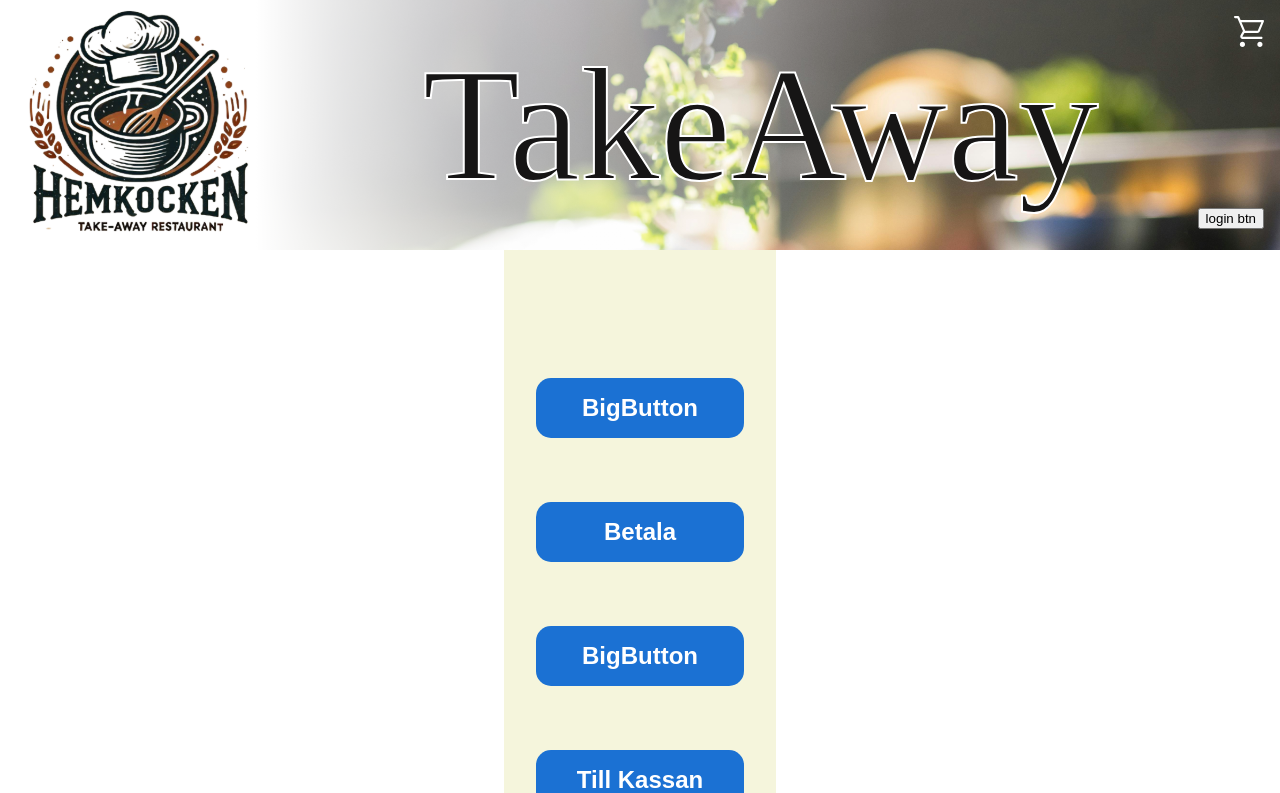
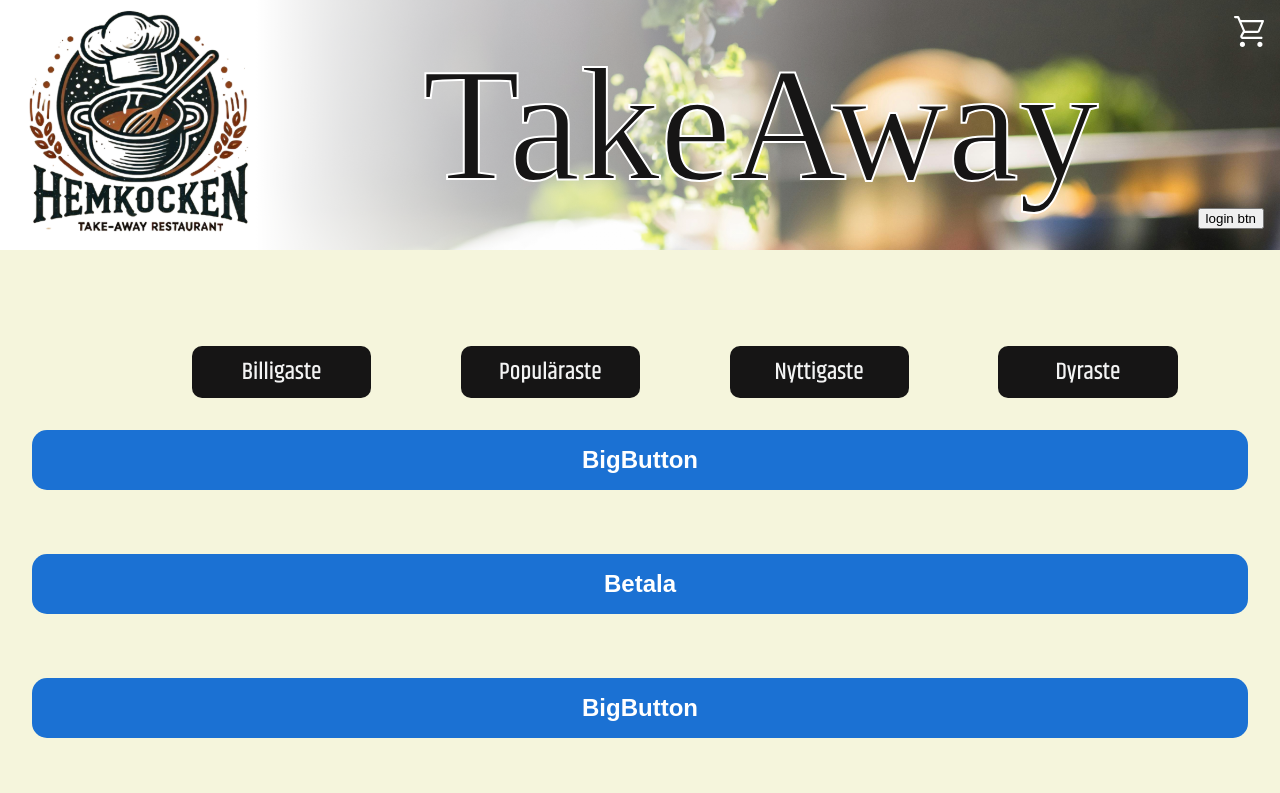
Before and after one commit to Lennstorm/bionicFullstack, a React (Vite) app in the folder bionicFrontend/: page /test in a window 1280 px wide. Shown: the top 793 px of the page. Built offline with nearby package versions, Linux system fonts and the light colour scheme; a web font is replaced by a local one.

Commit message:
sorteringsknappar klara

```diff
--- /dev/null
+++ b/bionicFrontend/src/components/MenuSortComponent.tsx
@@ -0,0 +1,51 @@
+import './styles/menuSortComponent.css';
+
+//    När denna importeras och används i menykomponenten behöver den läsas in så här tror jag:
+/*
+return (
+    <div>
+        <MenuSortComponent
+            onSortByCheapest={sortByCheapest}
+            onSortByPopular={sortByPopular}
+            onSortByHealthiest={sortByHealthiest}
+            onSortByMostExpensive={sortByMostExpensive}
+        />
+        <Menu items={menuItems} />
+    </div>
+ */
+//      Ta bort denna kommentar senare!!!!!
+
+interface MenuSortProps {
+    onSortByCheapest: () => void;
+    onSortByPopular: () => void;
+    onSortByHealthiest: () => void;
+    onSortByMostExpensive: () => void;
+}
+
+const MenuSortComponent = ({
+    onSortByCheapest,
+    onSortByPopular,
+    onSortByHealthiest,
+    onSortByMostExpensive,
+}: MenuSortProps) => {
+    return (
+        <nav className='menu-sort'>
+            <button className='menu-sort--btn' onClick={onSortByCheapest}>Billigaste</button>
+            <button className='menu-sort--btn' onClick={onSortByPopular}>Populäraste</button>
+            <button className='menu-sort--btn' onClick={onSortByHealthiest}>Nyttigaste</button>
+            <button className='menu-sort--btn' onClick={onSortByMostExpensive}>Dyraste</button>
+        </nav>
+
+    );
+};
+
+export default MenuSortComponent;
+
+
+/* Författare: Andreas
+*
+*
+*
+*
+*
+*/
--- /dev/null
+++ b/bionicFrontend/src/components/styles/menuSortComponent.css
@@ -0,0 +1,32 @@
+.menu-sort {
+    width: 70%;
+    display: flex;
+    justify-content: space-around;
+    gap: 10%;
+}
+
+.menu-sort--btn {
+    flex-grow: 1;
+    min-width: 20%;
+    padding: .5rem;
+    text-align: center;
+    font-size: 1.5rem;
+    border: none;
+    border-radius: 10px;
+    cursor: pointer;
+    background-color: var(--dark-grey);
+    color: #F3F3F3;
+    transition: background-color .3s ease;
+    font-family: var(--menuItem-btn-font);
+    font-weight: 500;
+}
+
+.menu-sort--btn:hover {
+    background-color: #2C2A2A;
+    color: var(--button-blue);
+}
+
+.menu-sort--btn:active {
+    transform: scale(.95);
+    box-shadow: 0 4px 6px rgba(0, 0, 0, 0.1);
+}
--- a/bionicFrontend/src/pages/TestPage.tsx
+++ b/bionicFrontend/src/pages/TestPage.tsx
@@ -7,6 +7,7 @@ import BigButton from '../components/BigButton';
 import RoundedButton from '../components/RoundedButton';
 import OrderButton from '../components/OrderButton';
 import LoginButton from '../components/LoginButton';
+import MenuSortComponent from '../components/MenuSortComponent';
 
 const TestPage = () => {
     return (
@@ -14,6 +15,12 @@ const TestPage = () => {
             <Header />
             <main className='content-container'>
                 <div className='test-wrapper'>
+                    <MenuSortComponent
+                        /* onSortByCheapest={sortByCheapest}
+                        onSortByPopular={sortByPopular}
+                        onSortByHealthiest={sortByHealthiest}
+                        onSortByMostExpensive={sortByMostExpensive} */
+                    />
                     <BigButton text="BigButton" onClick={() => console.log('Big Button!')} />
                     <BigButton text="Betala" onClick={() => console.log('Big Button!')} />
                     <BigButton text="BigButton" onClick={() => console.log('Big Button!')} />
--- a/bionicFrontend/src/pages/styles/testPage.css
+++ b/bionicFrontend/src/pages/styles/testPage.css
@@ -5,6 +5,7 @@
 
 main {
     min-height: 30rem;
+    min-width: 100%;
     background-color: beige;
 }
 
```
Lines whose indentation alone changed are shown as unchanged.
